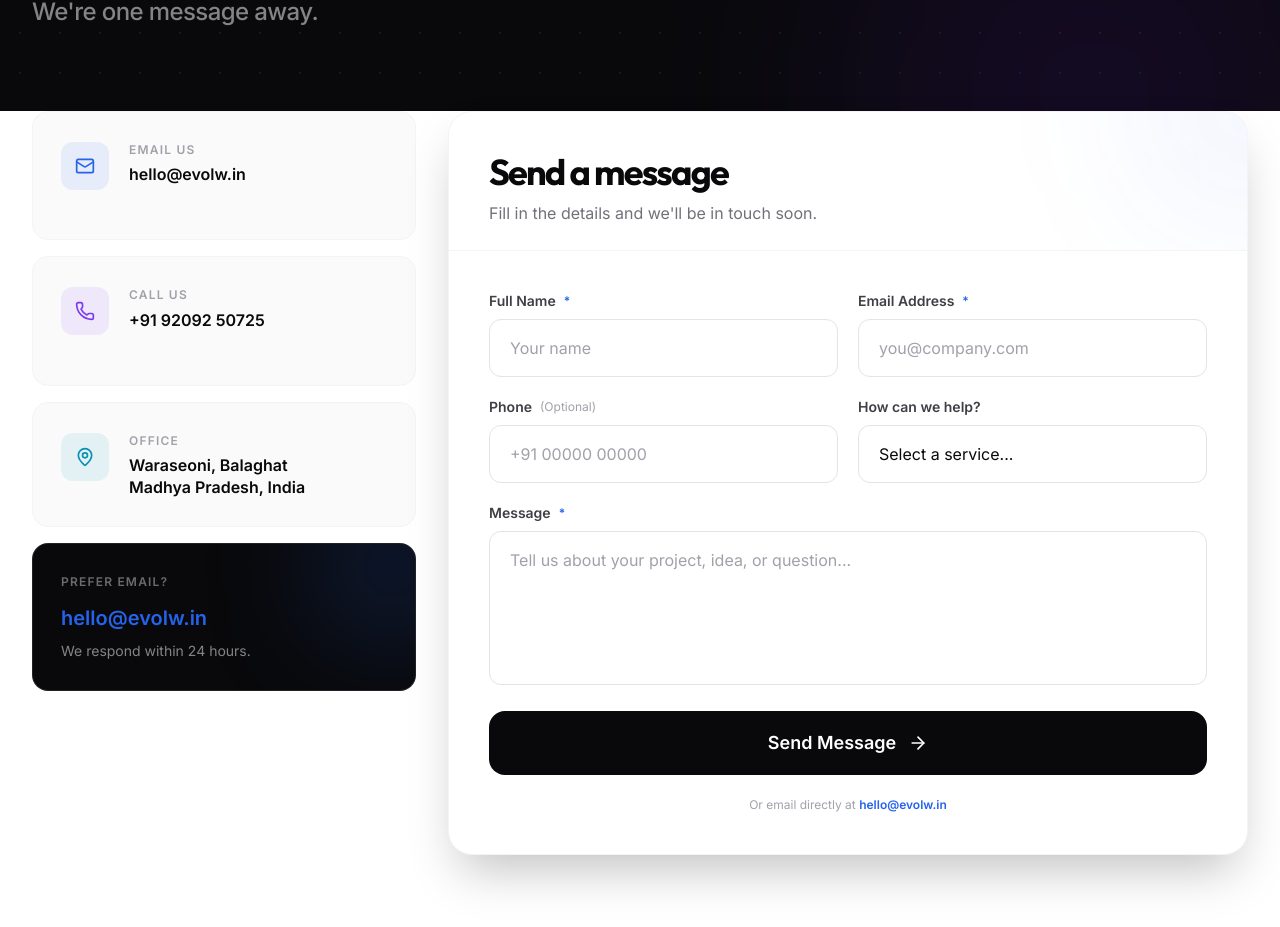
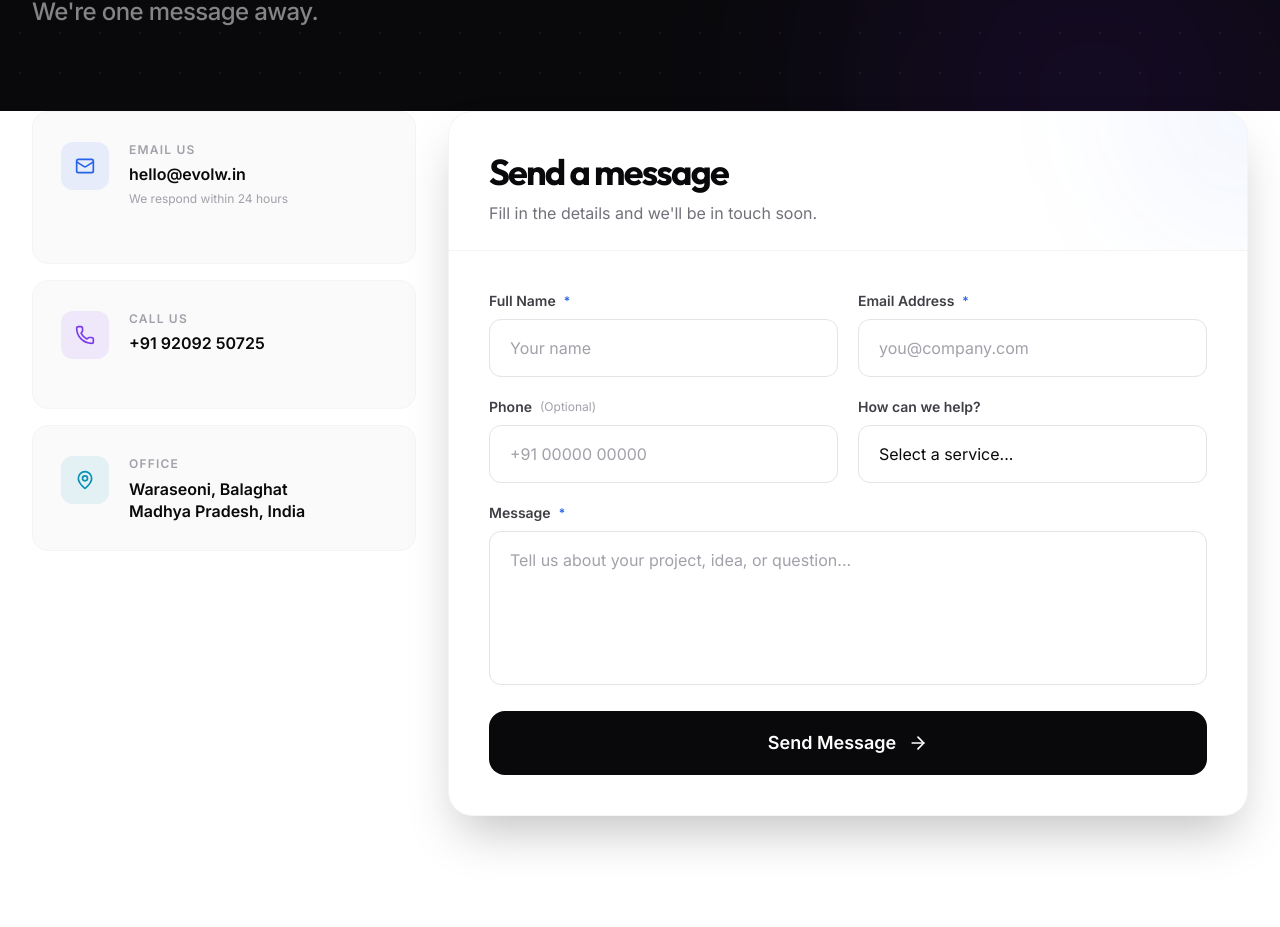
Before and after one commit to townsfattakapp/Evolw, a React (Vite) app: page /contact in a window 1280 px wide. Shown: the part 819-1746 px from the top of the page. Built offline with nearby package versions, Linux system fonts and the light colour scheme; what @react-pdf/renderer would draw is missing.

Commit message:
fix: remove duplicate email entries on contact page

```diff
--- a/src/pages/contact.tsx
+++ b/src/pages/contact.tsx
@@ -21,6 +21,7 @@ const contactInfo = [
     icon: Mail,
     label: "Email Us",
     value: "hello@evolw.in",
+    subtext: "We respond within 24 hours",
     href: "mailto:hello@evolw.in",
     accent: "#2563eb",
   },
@@ -28,6 +29,7 @@ const contactInfo = [
     icon: Phone,
     label: "Call Us",
     value: "+91 92092 50725",
+    subtext: null,
     href: "tel:+919209250725",
     accent: "#7c3aed",
   },
@@ -35,6 +37,7 @@ const contactInfo = [
     icon: MapPin,
     label: "Office",
     value: "Waraseoni, Balaghat\nMadhya Pradesh, India",
+    subtext: null,
     href: null,
     accent: "#0891b2",
   },
@@ -147,7 +150,7 @@ export function Contact() {
               className="inline-flex items-center gap-2 text-[11px] font-bold tracking-[0.3em] uppercase text-white/40 mb-8"
             >
               <Sparkles className="w-3.5 h-3.5" />
-              Let's Talk
+              Get In Touch
             </motion.p>
             <motion.h1
               variants={fadeUp}
@@ -194,6 +197,9 @@ export function Contact() {
                         <p className="text-base font-bold text-evolw-black dark:text-white leading-snug whitespace-pre-line group-hover:text-evolw-accent transition-colors">
                           {item.value}
                         </p>
+                        {(item as any).subtext && (
+                          <p className="text-xs text-evolw-gray-400 mt-1">{(item as any).subtext}</p>
+                        )}
                         <span className="inline-flex items-center gap-1 text-xs font-semibold mt-2 opacity-0 group-hover:opacity-100 transition-opacity" style={{ color: item.accent }}>
                           Open <ArrowRight className="w-3 h-3" />
                         </span>
@@ -215,15 +221,6 @@ export function Contact() {
                 </motion.div>
               ))}
 
-              {/* Quick CTA */}
-              <motion.div variants={fadeUp} className="p-7 rounded-2xl bg-evolw-black text-white border border-white/10 relative overflow-hidden">
-                <div className="absolute top-0 right-0 w-32 h-32 rounded-full bg-evolw-accent/30 blur-3xl -translate-y-1/3 translate-x-1/3 pointer-events-none" />
-                <p className="text-xs font-bold uppercase tracking-widest text-white/40 mb-3">Prefer email?</p>
-                <a href="mailto:hello@evolw.in" className="text-xl font-bold text-evolw-accent hover:underline break-all">
-                  hello@evolw.in
-                </a>
-                <p className="text-sm text-white/50 mt-2">We respond within 24 hours.</p>
-              </motion.div>
             </motion.div>
 
             {/* ── Right Column: Form ── */}
@@ -376,12 +373,7 @@ export function Contact() {
                           </span>
                         </button>
 
-                        <p className="text-center text-xs text-evolw-gray-400">
-                          Or email directly at{" "}
-                          <a href="mailto:hello@evolw.in" className="text-evolw-accent font-semibold hover:underline">
-                            hello@evolw.in
-                          </a>
-                        </p>
+
                       </motion.form>
                     )}
                   </AnimatePresence>
```
